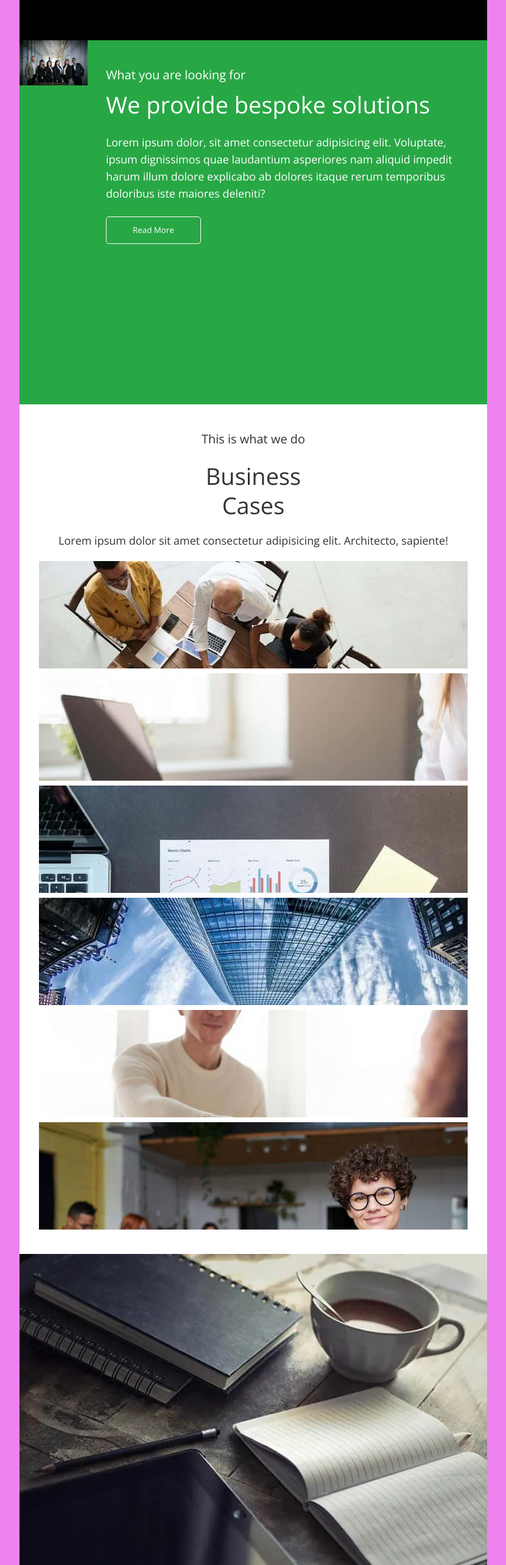
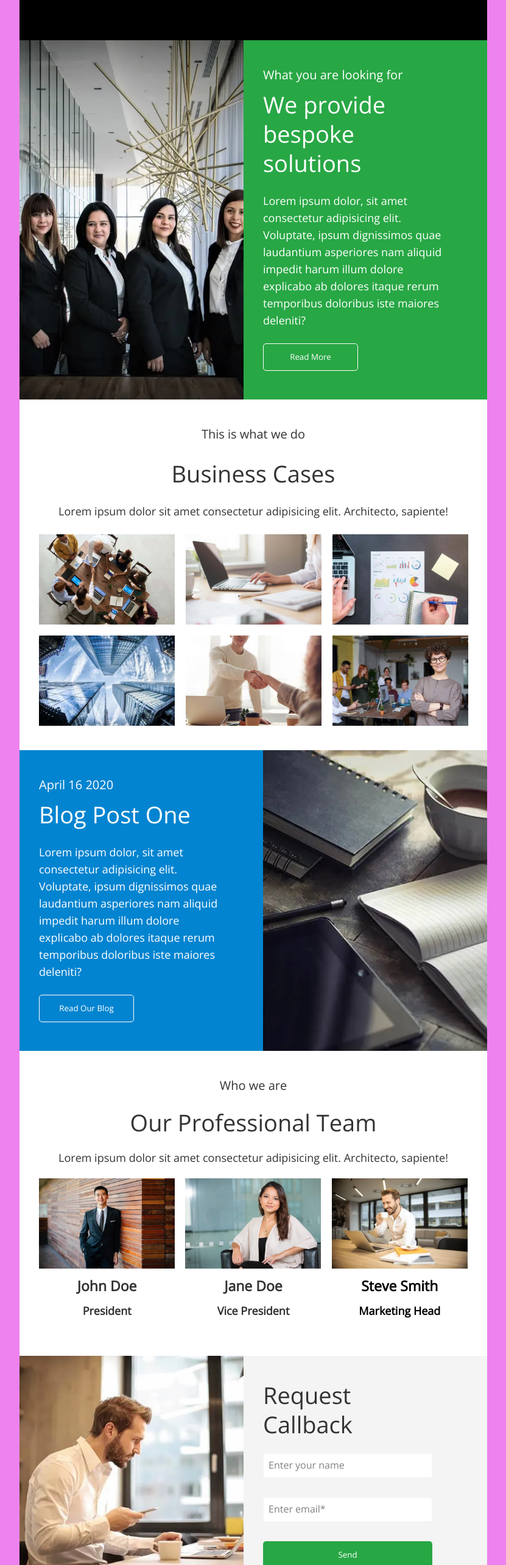
Before and after one commit to VladVinichenko/FinanceLedger, a React (Create React App) app: page / in a window 1280 px wide. Shown: the part 958-3524 px from the top of the page at 61% size, without its empty margins (224-1055 px from the left). Built offline with nearby package versions, Linux system fonts and the light colour scheme.

Commit message:
complete tablet\desktop layput

```diff
--- a/src/modules/components/about/index.jsx
+++ b/src/modules/components/about/index.jsx
@@ -21,11 +21,22 @@ const AboutContainer = styled(Container)`
 `
 
 const AboutBox = styled.div`
-	/* background-color: ${vars.color.accent.primary}; */
 	padding-top: 40px;
 	padding-left: 30px;
 	padding-right: 30px;
 	padding-bottom: 40px;
+
+	@media screen and (min-width: ${vars.breakpoints.tablet}) {
+		width: 400px;
+		padding-left: 32px;
+		padding-right: 60px;
+	}
+	@media screen and (min-width: ${vars.breakpoints.desktop}) {
+		width: 690px;
+		padding-left: 20px;
+		padding-right: 80px;
+		padding-top: 80px;
+	}
 `
 const AboutDescr = styled.p`
 	font-size: 20px;
@@ -54,18 +65,21 @@ const PictureWrapper = styled.div`
 	overflow: hidden;
 	height: 220px;
 
-	&:not(:last-child) {
-		margin-bottom: 8px;
-	}
-
 	@media screen and (min-width: ${vars.breakpoints.tablet}) {
 		height: 589px;
 		width: 368px;
+		img {
+			width: 368px;
+			height: 589px;
+		}
 	}
 	@media screen and (min-width: ${vars.breakpoints.desktop}) {
-		padding-left: ${(props) => props.sidePaddings || '28px'};
-		padding-right: ${(props) => props.sidePaddings || '28px'};
-		width: 1360px;
+		height: 460px;
+		width: 670px;
+		img {
+			width: 670px;
+			height: 460px;
+		}
 	}
 `
 
--- a/src/modules/components/blog/index.jsx
+++ b/src/modules/components/blog/index.jsx
@@ -11,11 +11,32 @@ const BlogSection = styled.section`
 	display: flex;
 	flex-direction: column;
 `
+const BlogContainer = styled(Container)`
+	display: flex;
+	flex-direction: column;
+
+	@media screen and (min-width: ${vars.breakpoints.tablet}) {
+		flex-direction: row-reverse;
+	}
+`
+
 const BlogBox = styled.div`
 	padding-top: 40px;
 	padding-left: 30px;
 	padding-right: 30px;
 	padding-bottom: 40px;
+
+	@media screen and (min-width: ${vars.breakpoints.tablet}) {
+		width: 400px;
+		padding-left: 32px;
+		padding-right: 60px;
+	}
+	@media screen and (min-width: ${vars.breakpoints.desktop}) {
+		width: 690px;
+		padding-left: 20px;
+		padding-right: 80px;
+		padding-top: 80px;
+	}
 `
 const BlogDescr = styled.p`
 	font-size: 20px;
@@ -41,11 +62,35 @@ const BlogButton = styled(Button)`
 	border-radius: 5px;
 `
 
+const PictureWrapper = styled.div`
+	overflow: hidden;
+	height: 220px;
+
+	@media screen and (min-width: ${vars.breakpoints.tablet}) {
+		height: 493px;
+		width: 368px;
+		img {
+			width: 368px;
+			height: 493px;
+		}
+	}
+	@media screen and (min-width: ${vars.breakpoints.desktop}) {
+		height: 460px;
+		width: 670px;
+		img {
+			width: 670px;
+			height: 460px;
+		}
+	}
+`
+
 export const Blog = () => {
 	return (
 		<BlogSection>
-			<Container sidePaddings='0' backgroundColor={vars.color.background.fourth}>
-				<Picture jpg1x={blogJpg} jpg2x={blog2xJpg} webp1x={blogWebp} webp2x={blog2xWebp} />
+			<BlogContainer sidePaddings='0' backgroundColor={vars.color.background.fourth}>
+				<PictureWrapper>
+					<Picture jpg1x={blogJpg} jpg2x={blog2xJpg} webp1x={blogWebp} webp2x={blog2xWebp} />
+				</PictureWrapper>
 				<BlogBox>
 					<BlogDescr>April 16 2020</BlogDescr>
 					<BlogTitle>Blog Post One</BlogTitle>
@@ -56,7 +101,7 @@ export const Blog = () => {
 					</BlogText>
 					<BlogButton>Read Our Blog</BlogButton>
 				</BlogBox>
-			</Container>
+			</BlogContainer>
 		</BlogSection>
 	)
 }
--- a/src/modules/components/cases/index.jsx
+++ b/src/modules/components/cases/index.jsx
@@ -43,6 +43,9 @@ const CasesDescr = styled.p`
 	color: ${vars.color.fonts.third};
 	margin-bottom: 20px;
 	text-align: center;
+	@media screen and (min-width: ${vars.breakpoints.tablet}) {
+		margin-bottom: 24px;
+	}
 `
 const CasesTitle = styled.h3`
 	font-weight: 300;
@@ -51,18 +54,51 @@ const CasesTitle = styled.h3`
 	color: ${vars.color.fonts.third};
 	margin-bottom: 20px;
 	text-align: center;
+	padding: 0 10px;
+	@media screen and (min-width: ${vars.breakpoints.tablet}) {
+		margin-bottom: 24px;
+		padding: 0;
+	}
 `
 const CasesText = styled.p`
 	color: ${vars.color.fonts.third};
 	margin-bottom: 20px;
 	text-align: center;
+	@media screen and (min-width: ${vars.breakpoints.tablet}) {
+		margin-bottom: 24px;
+	}
 `
-const PictureWrapper = styled.div`
+const PictureWrapper = styled.li`
 	overflow: hidden;
 	height: 176px;
 
 	&:not(:last-child) {
 		margin-bottom: 8px;
+	}
+
+	@media screen and (min-width: ${vars.breakpoints.tablet}) {
+		width: 223px;
+		height: 148px;
+		margin: 0;
+	}
+	@media screen and (min-width: ${vars.breakpoints.desktop}) {
+		width: 424px;
+		height: 282px;
+	}
+`
+
+const PictureList = styled.ul`
+	@media screen and (min-width: ${vars.breakpoints.tablet}) {
+		display: grid;
+		grid-template-columns: 1fr 1fr 1fr;
+		grid-auto-rows: 148px;
+		grid-column-gap: 18px;
+		grid-row-gap: 18px;
+	}
+	@media screen and (min-width: ${vars.breakpoints.desktop}) {
+		grid-auto-rows: 282px;
+		grid-column-gap: 20px;
+		grid-row-gap: 24px;
 	}
 `
 
@@ -72,10 +108,9 @@ export const Cases = () => {
 			<Container>
 				<CasesBox>
 					<CasesDescr>This is what we do</CasesDescr>
-					<CasesTitle>
-						Business <br /> Cases
-					</CasesTitle>
+					<CasesTitle>Business Cases</CasesTitle>
 					<CasesText>Lorem ipsum dolor sit amet consectetur adipisicing elit. Architecto, sapiente!</CasesText>
+					<PictureList>
 						<PictureWrapper>
 							<Picture jpg1x={cases1Jpg} jpg2x={cases1Webp} webp1x={cases1Jpg2x} webp2x={cases1Webp2x} />
 						</PictureWrapper>
@@ -94,6 +129,7 @@ export const Cases = () => {
 						<PictureWrapper>
 							<Picture jpg1x={cases6Jpg} jpg2x={cases6Webp} webp1x={cases6Jpg2x} webp2x={cases6Webp2x} />
 						</PictureWrapper>
+					</PictureList>
 				</CasesBox>
 			</Container>
 		</CasesSection>
--- a/src/modules/components/contact/index.jsx
+++ b/src/modules/components/contact/index.jsx
@@ -11,6 +11,16 @@ const ContactSection = styled.section`
 	display: flex;
 	flex-direction: column;
 `
+
+const ContactContainer = styled(Container)`
+	display: flex;
+	flex-direction: column;
+
+	@media screen and (min-width: ${vars.breakpoints.tablet}) {
+		flex-direction: row;
+	}
+`
+
 const ContactForm = styled.form`
 	/* background-color: ${vars.color.accent.primary}; */
 	padding-top: 40px;
@@ -20,6 +30,22 @@ const ContactForm = styled.form`
 	input {
 		&:not(:last-child) {
 			margin-bottom: 32px;
+			width: 100%;
+		}
+	}
+
+	@media screen and (min-width: ${vars.breakpoints.tablet}) {
+		width: 354px;
+		padding-left: 32px;
+		padding-right: 44px;
+	}
+	@media screen and (min-width: ${vars.breakpoints.desktop}) {
+		width: 690px;
+		padding-top: 80px;
+		input {
+			&:last-child {
+				margin-bottom: 60px;
+			}
 		}
 	}
 `
@@ -38,22 +64,39 @@ const ContactButton = styled(Button)`
 const PictureWrapper = styled.div`
 	overflow: hidden;
 	height: 220px;
+
+	@media screen and (min-width: ${vars.breakpoints.tablet}) {
+		height: 354px;
+		width: 368px;
+		img {
+			width: 368px;
+			height: 354px;
+		}
+	}
+	@media screen and (min-width: ${vars.breakpoints.desktop}) {
+		height: 460px;
+		width: 670px;
+		img {
+			width: 670px;
+			height: 460px;
+		}
+	}
 `
 
 export const Contact = () => {
 	return (
 		<ContactSection>
-			<Container sidePaddings='0' backgroundColor={vars.color.background.seconary}>
+			<ContactContainer sidePaddings='0' backgroundColor={vars.color.background.seconary}>
 				<PictureWrapper>
 					<Picture jpg1x={contactJpg} jpg2x={contact2xJpg} webp1x={contactWebp} webp2x={contact2xWebp} />
 				</PictureWrapper>
 				<ContactForm>
-					<ContactTitle>We provide bespoke solutions</ContactTitle>
+					<ContactTitle>Request Callback</ContactTitle>
 					<Input placeholder='Enter your name'></Input>
 					<Input placeholder='Enter email*' isRequired></Input>
 					<ContactButton type='submit'>Send</ContactButton>
 				</ContactForm>
-			</Container>
+			</ContactContainer>
 		</ContactSection>
 	)
 }
--- a/src/modules/components/team/index.jsx
+++ b/src/modules/components/team/index.jsx
@@ -20,10 +20,18 @@ import { Picture } from '../../common'
 const TeamSection = styled.section`
 	display: flex;
 	flex-direction: column;
+	height: max-content;
 `
 const TeamBox = styled.div`
 	padding-top: 40px;
 	padding-bottom: 40px;
+	@media screen and (min-width: ${vars.breakpoints.tablet}) {
+		height: max-content;
+	}
+	@media screen and (min-width: ${vars.breakpoints.desktop}) {
+		padding-top: 80px;
+		padding-bottom: 80px;
+	}
 `
 const TeamDescr = styled.p`
 	font-size: 20px;
@@ -41,13 +49,17 @@ const TeamTitle = styled.h3`
 	text-align: center;
 `
 
-const TeamList = styled.li`
+const TeamItem = styled.li`
 	display: flex;
 	flex-direction: column;
 	align-items: center;
 	&:not(:last-child) {
 		margin-bottom: 20px;
 		color: ${vars.color.fonts.third};
+	}
+	@media screen and (min-width: ${vars.breakpoints.tablet}) {
+		margin: 0;
+		height: fit-content;
 	}
 `
 const PersonName = styled.h4`
@@ -68,6 +80,30 @@ const PictureWrapper = styled.div`
 	height: 176px;
 
 	margin-bottom: 16px;
+
+	@media screen and (min-width: ${vars.breakpoints.tablet}) {
+		width: 223px;
+		height: 148px;
+		margin-bottom: 14px;
+	}
+	@media screen and (min-width: ${vars.breakpoints.desktop}) {
+		width: 424px;
+		height: 284px;
+		margin-bottom: 20px;
+	}
+`
+
+const TeamList = styled.ul`
+	@media screen and (min-width: ${vars.breakpoints.tablet}) {
+		display: grid;
+		grid-template-columns: 1fr 1fr 1fr;
+		/* grid-auto-rows: 148px; */
+		grid-column-gap: 17px;
+	}
+	@media screen and (min-width: ${vars.breakpoints.desktop}) {
+		/* grid-auto-rows: 284px; */
+		grid-column-gap: 19px;
+	}
 `
 
 export const Team = () => {
@@ -76,37 +112,31 @@ export const Team = () => {
 			<Container>
 				<TeamBox>
 					<TeamDescr>Who we are</TeamDescr>
-					<TeamTitle>
-						Our
-						<br />
-						Professional
-						<br />
-						Team
-					</TeamTitle>
+					<TeamTitle>Our Professional Team</TeamTitle>
 					<TeamText>Lorem ipsum dolor sit amet consectetur adipisicing elit. Architecto, sapiente!</TeamText>
-					<ul>
-						<TeamList>
+					<TeamList>
+						<TeamItem>
 							<PictureWrapper>
 								<Picture jpg1x={person1Jpg} jpg2x={person1Webp} webp1x={person1Jpg2x} webp2x={person1Webp2x} />
 							</PictureWrapper>
 							<PersonName>John Doe</PersonName>
 							<PersonDescr>President</PersonDescr>
-						</TeamList>
-						<TeamList>
+						</TeamItem>
+						<TeamItem>
 							<PictureWrapper>
 								<Picture jpg1x={person2Jpg} jpg2x={person2Webp} webp1x={person2Jpg2x} webp2x={person2Webp2x} />
 							</PictureWrapper>
 							<PersonName>Jane Doe</PersonName>
 							<PersonDescr>Vice President</PersonDescr>
-						</TeamList>
-						<TeamList>
+						</TeamItem>
+						<TeamItem>
 							<PictureWrapper>
 								<Picture jpg1x={person3Jpg} jpg2x={person3Webp} webp1x={person3Jpg2x} webp2x={person3Webp2x} />
 							</PictureWrapper>
 							<PersonName>Steve Smith</PersonName>
 							<PersonDescr>Marketing Head</PersonDescr>
-						</TeamList>
-					</ul>
+						</TeamItem>
+					</TeamList>
 				</TeamBox>
 			</Container>
 		</TeamSection>
```
Lines whose indentation alone changed are shown as unchanged.
